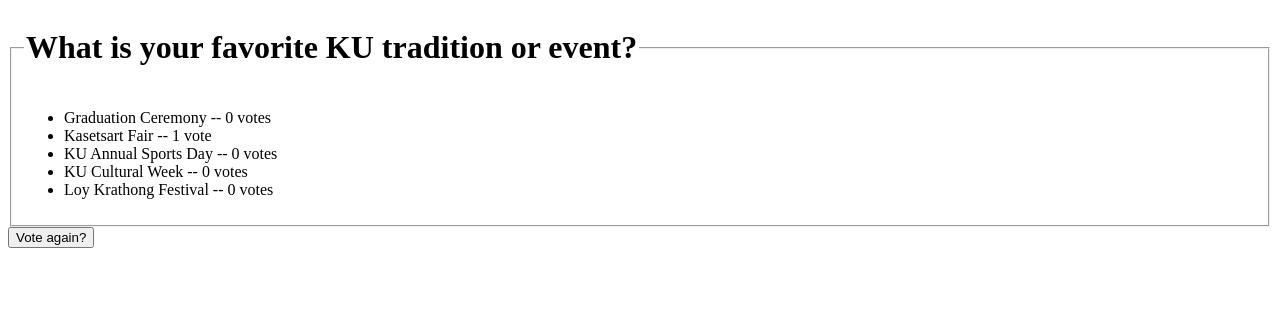
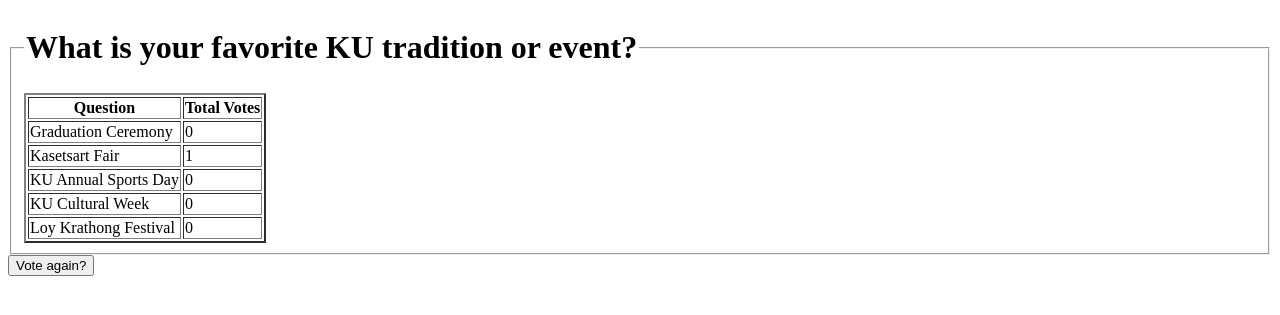
Before and after one commit to SmileyFaceZ/ku-polls, a Django app: page /polls/2/results/ in a window 1280 px wide. Shown: the top 315 px of the page. Run offline with Django 4.2, Linux system fonts and the light colour scheme; data comes from the database, SQL or seed files in the repository.

Commit message:
Improve appearance of the voting results

```diff
--- a/polls/templates/polls/detail.html
+++ b/polls/templates/polls/detail.html
@@ -11,11 +11,13 @@
 
         {% csrf_token %}
         <legend>
-            <h1 style="color:green; text-align:center;">{{ question.question_text }}</h1>
+            <h1 style="color:MediumSeaGreen; text-align:center;">{{ question.question_text }}</h1>
         </legend>
         <hr>
         {% if question.id == 3 %}
+        <div style="padding-left: 50px; padding-bottom: 30px;">
             <img src="https://en.eng.ku.ac.th/wp-content/uploads/2023/03/EngineeringZone-Eng-1-1024x765.jpg" alt="KU Engineering Building" title="KU Engineering Building" width="500" height="400">
+        </div>
         {% endif %}
         <ul class="messages">
         {% if error_message %}
@@ -34,6 +36,7 @@
         <button class="btn btn-success" type="submit">Vote</button>
         <a href="{% url 'polls:index' %}"><button type="button" class="btn btn-info">Home</button></a>
         <a href="{% url 'polls:results' question.id %}"><button type="button" class="btn btn-warning">Results</button></a>
+        </ul>
     </form>
 </body>
 
--- a/polls/templates/polls/results.html
+++ b/polls/templates/polls/results.html
@@ -1,10 +1,30 @@
+<!doctype html>
+<html lang="en">
+<head>
+    <meta charset="UTF-8">
+    <meta name="viewport"
+          content="width=device-width, user-scalable=no, initial-scale=1.0, maximum-scale=1.0, minimum-scale=1.0">
+    <meta http-equiv="X-UA-Compatible" content="ie=edge">
+    <title>Results</title>
+</head>
+<body>
     <fieldset>
         <legend><h1>{{ question.question_text }}</h1></legend>
-    <ul>
+        <table border="2">
+            <thead>
+                <th>Question</th>
+                <th>Total Votes</th>
+            </thead>
+            <tbody>
                 {% for choice in question.choice_set.all %}
-    <li>{{ choice.choice_text }} -- {{ choice.votes }} vote{{ choice.votes | pluralize }}</li>
+                <tr>
+                    <td>{{ choice.choice_text }}</td>
+                    <td>{{ choice.votes }}</td>
+                </tr>
                 {% endfor %}
-</ul>
+            </tbody>
+        </table>
     </fieldset>
-
     <a href="{% url 'polls:detail' question.id %}"><button type="button">Vote again?</button></a>
+</body>
+</html>
--- a/polls/views.py
+++ b/polls/views.py
@@ -27,12 +27,6 @@ class IndexView(generic.ListView):
 class DetailView(generic.DetailView):
     model = Question
     template_name = 'polls/detail.html'
-
-    def get_queryset(self):
-        """
-        Excludes any questions that aren't published yet.
-        """
-        return Question.objects.filter(pub_date__lte=timezone.now())
 
 
 class ResultsView(generic.DetailView):
```
Lines whose indentation alone changed are shown as unchanged.
